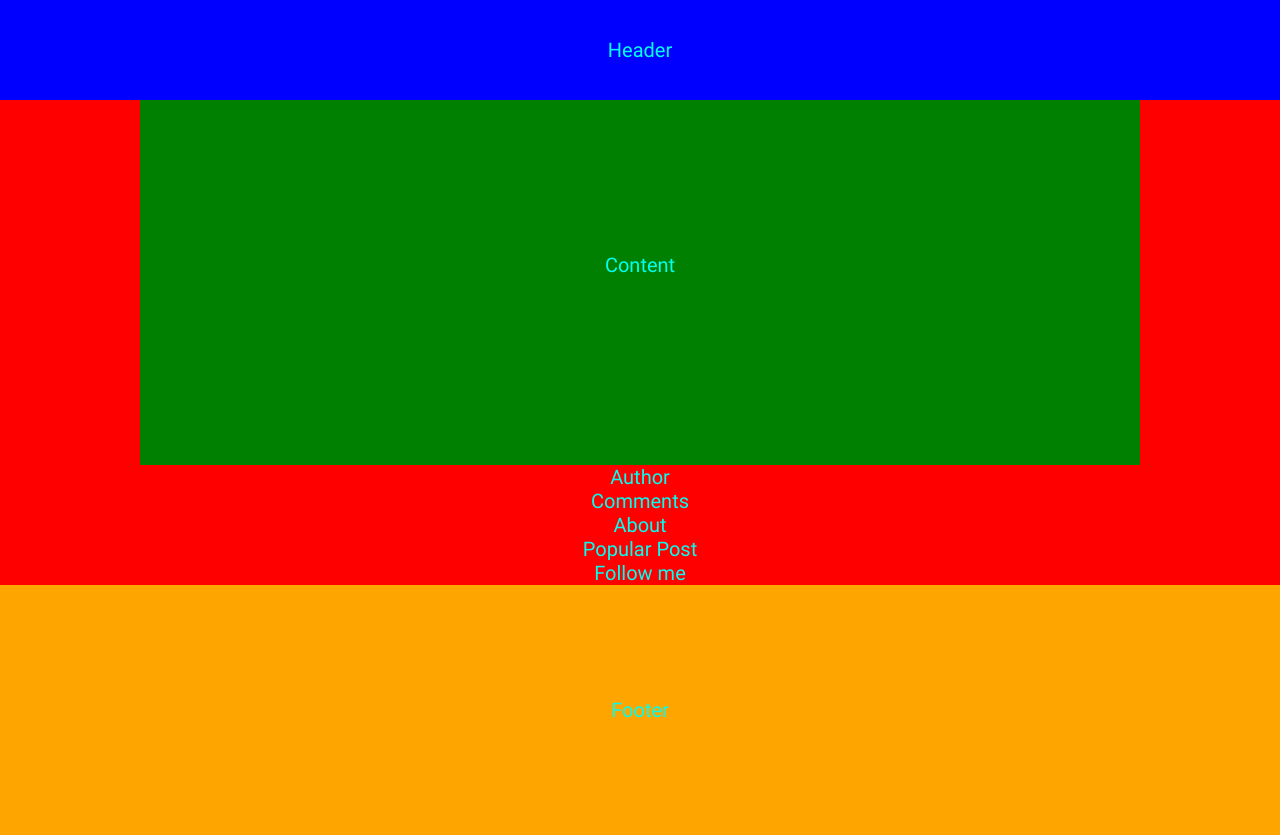
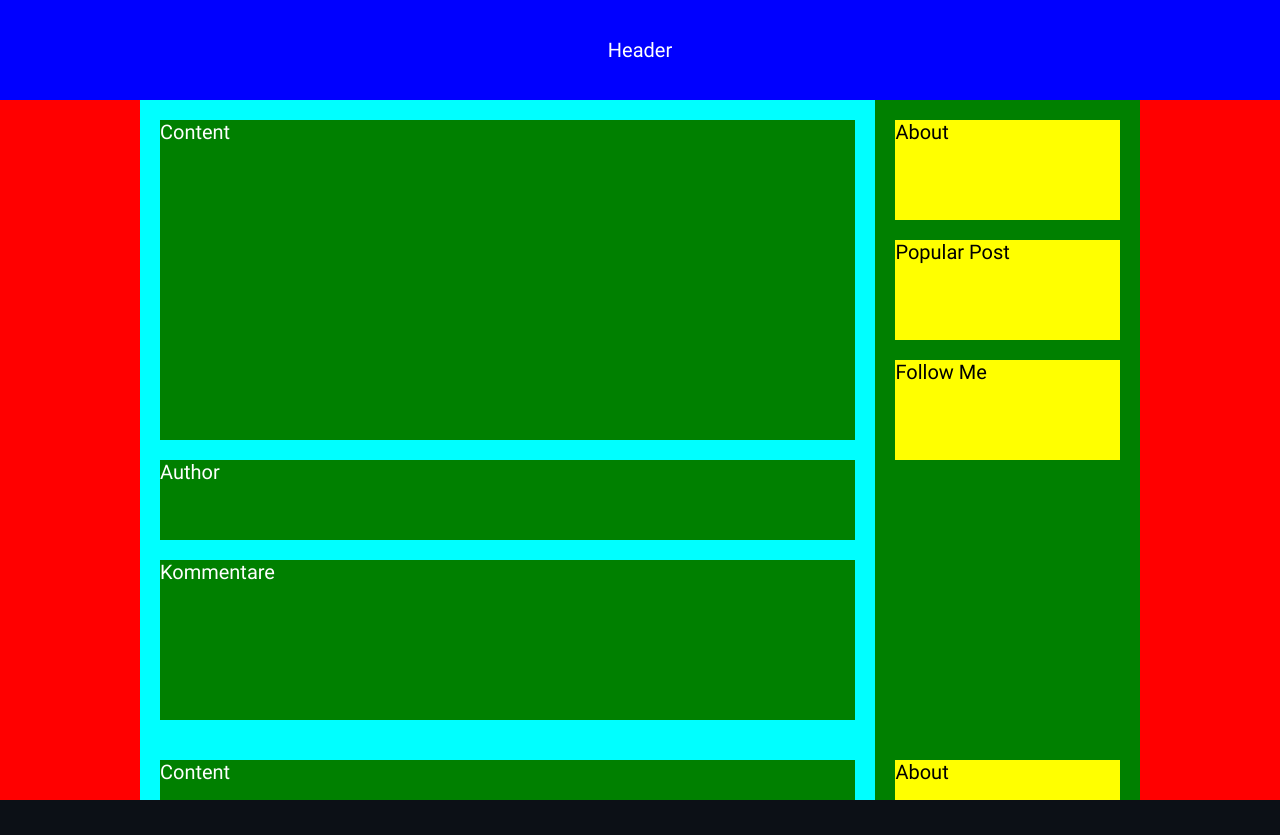
Before and after one commit to Quaquaro/basic-layouts, a website built with Vite: page src/index.html in a window 1280 px wide. After the commit the page ends 800 px from the top, so only its background shows below. Built offline with nearby package versions, Linux system fonts and the light colour scheme.

Commit message:
:lipstick: Style blog layout

```diff
--- a/src/index.html
+++ b/src/index.html
@@ -13,12 +13,26 @@
         <section class="article-wrapper">
           <article class="article">Content</article>
           <section class="author">Author</section>
-          <section class="comment">Comments</section>
+          <section class="comment">Kommentare</section>
         </section>
+
         <aside>
           <section>About</section>
           <section>Popular Post</section>
-          <section>Follow me</section>
+          <section>Follow Me</section>
+        </aside>
+      </section>
+      <section class="content">
+        <section class="article-wrapper">
+          <article class="article">Content</article>
+          <section class="author">Author</section>
+          <section class="comment">Kommentare</section>
+        </section>
+
+        <aside>
+          <section>About</section>
+          <section>Popular Post</section>
+          <section>Follow Me</section>
         </aside>
       </section>
       <footer>Footer</footer>
--- a/src/scss/style.scss
+++ b/src/scss/style.scss
@@ -1,56 +1,150 @@
 @import "preset";
 
 $headerHeight: 10rem;
+$sidebarWidth: 35rem;
+$margin: 2rem;
 
+$screen-mid: 768px;
+$screen-normal: 992px;
+$screen-large: 1200px;
+
+@mixin small {
+  @media (max-width: #{$screen-mid}) {
+    @content;
+  }
+}
+
+@mixin mid {
+  @media (min-width: #{$screen-mid}) {
+    @content;
+  }
+}
+
+@mixin normal {
+  @media (min-width: #{$screen-normal}) {
+    @content;
+  }
+}
+
+@mixin large {
+  @media (min-width: #{$screen-large}) {
+    @content;
+  }
+}
+header {
+  width: 100%;
+  height: $headerHeight;
+  position: fixed;
+  top: 0;
+  left: 0;
+  right: 0;
+  background-color: blue;
+  z-index: 3;
+  display: flex;
+  flex-direction: column;
+  justify-content: center;
+  align-items: center;
+}
 main {
+  overflow-x: auto;
   width: 100%;
   background-color: red;
-  min-height: 100vh;
+  height: 100%;
   font-size: 2rem;
+  color: white;
   display: flex;
   flex-direction: column;
+  justify-content: flex-start;
   align-items: center;
-  justify-content: flex-start;
   padding: $headerHeight 0 0 0;
 
-  header {
+  .content {
+    display: flex;
+    justify-content: stretch;
+    align-items: stretch;
+    height: auto;
     width: 100%;
-    height: $headerHeight;
-    position: fixed;
-    top: 0;
-    left: 0;
-    right: 0;
-    background-color: blue;
-    z-index: 3;
-    display: flex;
-    flex-direction: column;
-    justify-content: center;
-    align-items: center;
-  }
+    max-width: 100rem;
 
-  section {
-    width: 100%;
-    display: flex;
-    flex-direction: column;
-    justify-content: center;
-    align-items: center;
+    @include small {
+      flex-direction: column;
+    }
 
-    article {
+    @include mid {
+      flex-direction: column;
+    }
+
+    @include normal {
+      flex-direction: row;
+    }
+
+    @include large {
+      flex-direction: row;
+    }
+
+    .article-wrapper {
+      background-color: cyan;
+      width: 100%;
+      padding: $margin;
+      .article {
+        height: 40vh;
+        background-color: green;
+        margin: 0 0 $margin 0;
+      }
+
+      .author {
+        height: 10vh;
+        background-color: green;
+        margin: 0 0 $margin 0;
+      }
+
+      .comment {
+        height: 20vh;
+        background-color: green;
+      }
+    }
+
+    aside {
       background-color: green;
-      width: 90%;
-      max-width: 100rem;
-      min-height: 50vh;
       display: flex;
+      justify-content: flex-start;
+      align-items: flex-start;
       flex-direction: column;
-      justify-content: center;
-      align-items: center;
+      padding: $margin;
+
+      @include small {
+        width: 100%;
+      }
+
+      @include mid {
+        width: 100%;
+      }
+
+      @include normal {
+        width: $sidebarWidth;
+      }
+
+      @include large {
+        width: $sidebarWidth;
+      }
+
+      section {
+        height: 10rem;
+        width: 100%;
+        margin: 0 0 $margin 0;
+        background-color: yellow;
+        color: black;
+        &:last-child {
+          margin: 0 0 0 0;
+        }
+      }
     }
   }
 
   footer {
+    min-height: 10rem;
     width: 100%;
     background-color: orange;
-    min-height: 25rem;
     display: flex;
     flex-direction: column;
     justify-content: center;
```
